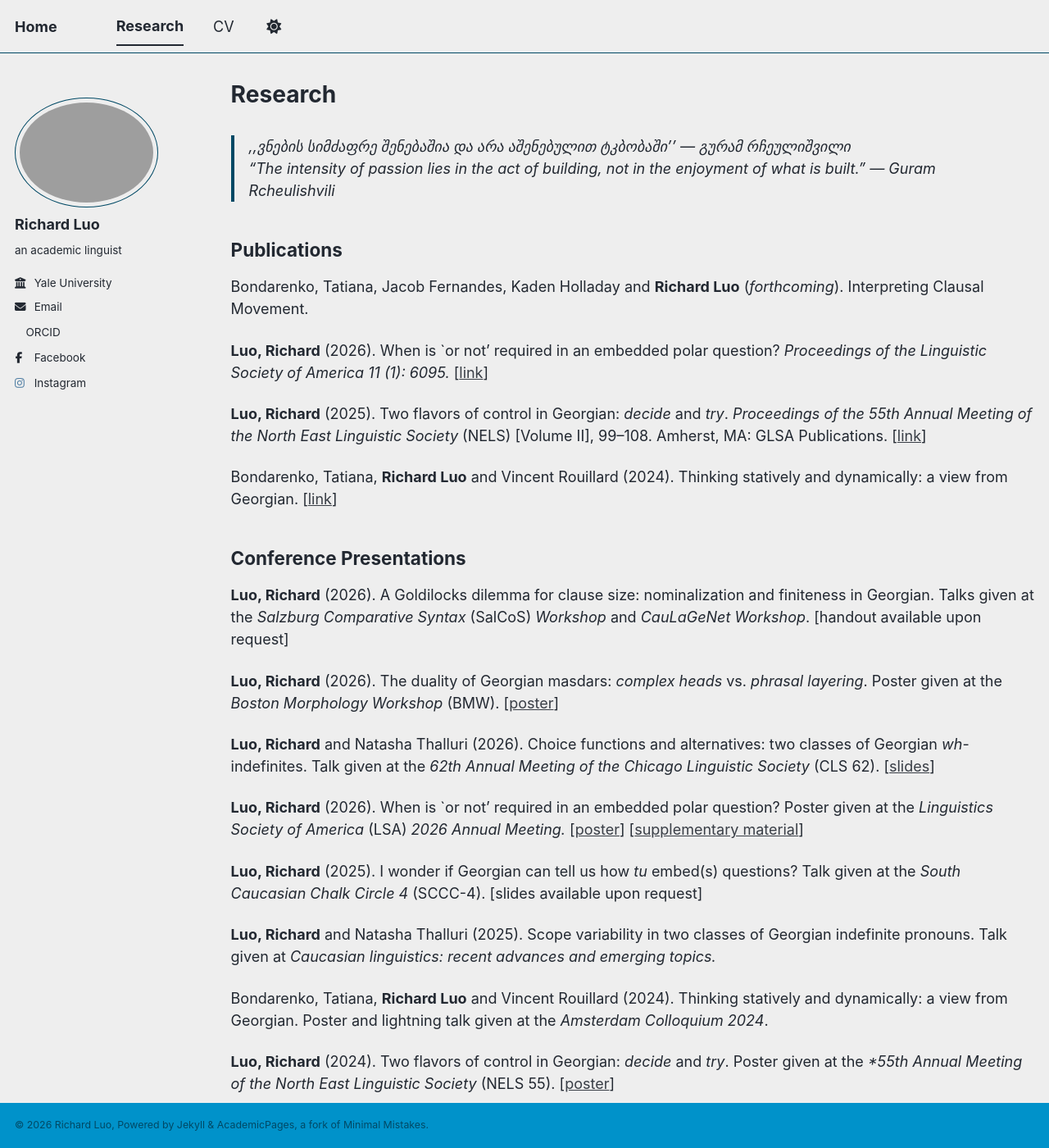
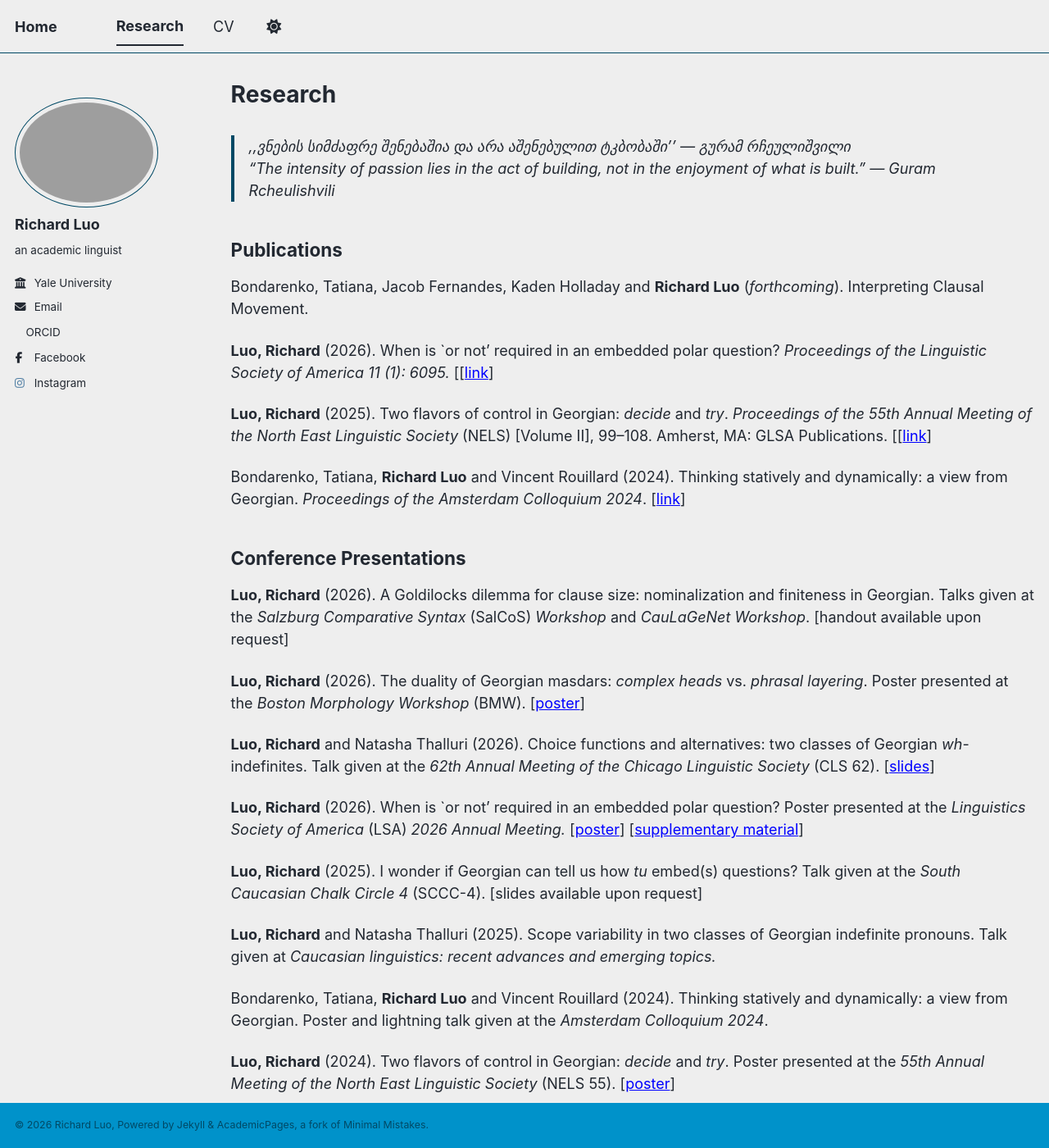
Before and after one commit to RichardMaS/richardmas.github.io, a Jekyll site: the page built from _pages/research.md, in a window 1280 px wide and 1400 px high. Shown: the whole window at 82% size. Built offline with Jekyll 4.4.1, drawn with Linux system fonts in a browser that asks for light colours; a style sheet for code colours, icons or effects is not loaded.

Commit message:
update research page

```diff
--- a/_pages/research.md
+++ b/_pages/research.md
@@ -14,22 +14,22 @@ author_profile: true
 
 Bondarenko, Tatiana, Jacob Fernandes, Kaden Holladay and **Richard Luo** (*forthcoming*). Interpreting Clausal Movement.
 
-**Luo, Richard** (2026). When is `or not' required in an embedded polar question? *Proceedings of the Linguistic Society of America 11 (1): 6095.* \[[link](https://doi.org/10.3765/plsa.v11i1.6095)\]
+**Luo, Richard** (2026). When is `or not' required in an embedded polar question? *Proceedings of the Linguistic Society of America 11 (1): 6095.* \[[<a href="https://doi.org/10.3765/plsa.v11i1.6095" style="color: blue;">link</a>\]
 
-**Luo, Richard** (2025). Two flavors of control in Georgian: *decide* and *try*. *Proceedings of the 55th Annual Meeting of the North East Linguistic Society* (NELS) \[Volume II\], 99--108. Amherst, MA: GLSA Publications. \[[link](https://ling.auf.net/lingbuzz/009086)\]
+**Luo, Richard** (2025). Two flavors of control in Georgian: *decide* and *try*. *Proceedings of the 55th Annual Meeting of the North East Linguistic Society* (NELS) \[Volume II\], 99--108. Amherst, MA: GLSA Publications. \[[<a href="https://ling.auf.net/lingbuzz/009086" style="color: blue;">link</a>\]
 
-Bondarenko, Tatiana, **Richard Luo** and Vincent Rouillard (2024). Thinking statively and dynamically: a view from Georgian. \[[link](https://drive.google.com/file/d/1zkIsnLyTOwteUhoB4pmAtJkcg1DVYXCj/view)\]
+Bondarenko, Tatiana, **Richard Luo** and Vincent Rouillard (2024). Thinking statively and dynamically: a view from Georgian. *Proceedings of the Amsterdam Colloquium 2024*. \[<a href="https://drive.google.com/file/d/1zkIsnLyTOwteUhoB4pmAtJkcg1DVYXCj/view" style="color: blue;">link</a>\]
 
 
 ## Conference Presentations
 
 **Luo, Richard** (2026). A Goldilocks dilemma for clause size: nominalization and finiteness in Georgian. Talks given at the *Salzburg Comparative Syntax* (SalCoS) *Workshop* and *CauLaGeNet Workshop*. \[handout available upon request\]
 
-**Luo, Richard** (2026). The duality of Georgian masdars: *complex heads* vs. *phrasal layering*. Poster given at the *Boston Morphology Workshop* (BMW). \[[poster](https://www.dropbox.com/scl/fi/ve6yhxhufl94c46cxdf0w/Luo_BMW_poster_05_01_2026.pdf?rlkey=yc8xnz4wkp8ptq4gve72p5emy&e=1&dl=0)\]
+**Luo, Richard** (2026). The duality of Georgian masdars: *complex heads* vs. *phrasal layering*. Poster presented at the *Boston Morphology Workshop* (BMW). \[<a href="https://www.dropbox.com/scl/fi/ve6yhxhufl94c46cxdf0w/Luo_BMW_poster_05_01_2026.pdf?rlkey=yc8xnz4wkp8ptq4gve72p5emy&e=1&dl=0" style="color: blue;">poster</a>\]
 
-**Luo, Richard** and Natasha Thalluri (2026). Choice functions and alternatives: two classes of Georgian *wh*-indefinites. Talk given at the *62th Annual Meeting of the Chicago Linguistic Society* (CLS 62). \[<a href="../files/Luo_Thalluri_CLS_62_slides.pdf">slides</a>\]
+**Luo, Richard** and Natasha Thalluri (2026). Choice functions and alternatives: two classes of Georgian *wh*-indefinites. Talk given at the *62th Annual Meeting of the Chicago Linguistic Society* (CLS 62). \[<a href="../files/Luo_Thalluri_CLS_62_slides.pdf" style="color: blue;">slides</a>\]
 
-**Luo, Richard** (2026). When is `or not' required in an embedded polar question? Poster given at the *Linguistics Society of America* (LSA) *2026 Annual Meeting.* \[[poster](https://tinyurl.com/embedded-or-not)\] \[<a href="../files/Luo_LSA_2026_supplementary_material.pdf">supplementary material</a>\]
+**Luo, Richard** (2026). When is `or not' required in an embedded polar question? Poster presented at the *Linguistics Society of America* (LSA) *2026 Annual Meeting.* \[<a href="https://tinyurl.com/embedded-or-not" style="color: blue;">poster</a>\] \[<a href="../files/Luo_LSA_2026_supplementary_material.pdf" style="color: blue;">supplementary material</a>\]
 
 **Luo, Richard** (2025). I wonder if Georgian can tell us how *tu* embed(s) questions? Talk given at the *South Caucasian Chalk Circle 4* (SCCC-4). \[slides available upon request\]
 
@@ -37,6 +37,6 @@ Bondarenko, Tatiana, **Richard Luo** and Vincent Rouillard (2024). Thinking stat
 
 Bondarenko, Tatiana, **Richard Luo** and Vincent Rouillard (2024). Thinking statively and dynamically: a view from Georgian. Poster and lightning talk given at the *Amsterdam Colloquium 2024*.
 
-**Luo, Richard** (2024). Two flavors of control in Georgian: *decide* and *try*. Poster given at the **55th Annual Meeting of the North East Linguistic Society* (NELS 55). \[[poster](https://tinyurl.com/georgian-control-nels-55)\]
+**Luo, Richard** (2024). Two flavors of control in Georgian: *decide* and *try*. Poster presented at the *55th Annual Meeting of the North East Linguistic Society* (NELS 55). \[<a href="https://tinyurl.com/georgian-control-nels-55" style="color: blue;">poster</a>\]
 
 **Luo, Richard** (2024). Probing the existence of degree abstraction in Mandarin *bi*-comparatives. Talk given at the *Southern New England Workshop in Semantics* (SNEWS). \[handout available upon request\]
```
